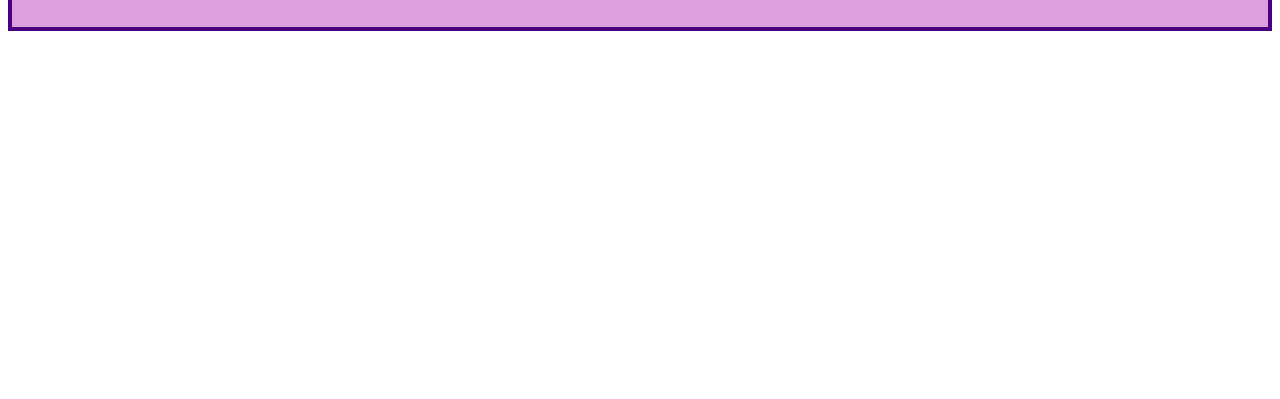
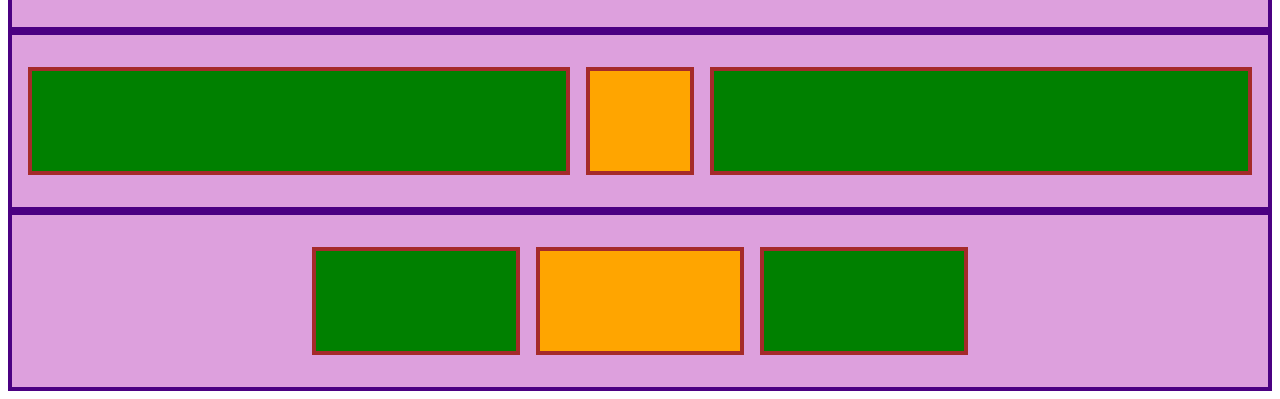
Before and after one commit to zhangxijing97/TheOdinProject, a plain HTML site: page Flexbox/index.html in a window 1280 px wide. Shown: the part 517-916 px from the top of the page. Before the commit the page ends 800 px from the top, so only its background shows below. Drawn offline with Linux system fonts and the light colour scheme.

Commit message:
Add files via upload

```diff
--- a/Flexbox/index.css
+++ b/Flexbox/index.css
@@ -12,7 +12,7 @@
     background: plum;
     border: 4px solid indigo;
     align-items: center;
-    /* justify-content: center; */
+    justify-content: center;
     gap: 16px;
 }
 
@@ -29,12 +29,12 @@
     border: 4px solid brown;
     height: 100px;
     width: 100px;
-    flex: 1;
+    /* flex: 1; */
 }
 
 .flex-container .green {
     background-color: #96ceb4;
-    flex-shrink: 0;
+    /* flex-shrink: 0; */
 }
 
 /* Flex-Grow */
@@ -51,7 +51,6 @@
 /* Flex-Shrink */
 .flex-container .grey {
     background-color: grey;
-    /* flex-shrink: 0; */
     flex-basis: 300px;
 }
 
@@ -64,3 +63,26 @@
     font-size: 3rem;
     color: white;
 }
+
+/* flex: 1 1 auto = flex-grow = 1, flex-shrink = 1, flex-basis = auto */
+.flex-container .grow01 {
+    background: green;
+    flex-grow: 1;
+}
+
+.flex-container .grow02 {
+    background: orange;
+    flex-grow: 0;
+}
+
+.flex-container .shrink01 {
+    background: green;
+    width: 200px;
+    flex-shrink: 1;
+}
+
+.flex-container .shrink02 {
+    background: orange;
+    width: 200px;
+    flex-shrink: 0;
+}
--- a/Flexbox/index.html
+++ b/Flexbox/index.html
@@ -31,5 +31,17 @@
         <div class="new"></div>
     </div>
 
+    <div class="flex-container">
+        <div class="grow01"></div>
+        <div class="grow02"></div>
+        <div class="grow01"></div>
+    </div>
+
+    <div class="flex-container">
+        <div class="shrink01"></div>
+        <div class="shrink02"></div>
+        <div class="shrink01"></div>
+    </div>
+
 </body>
 </html>
```
